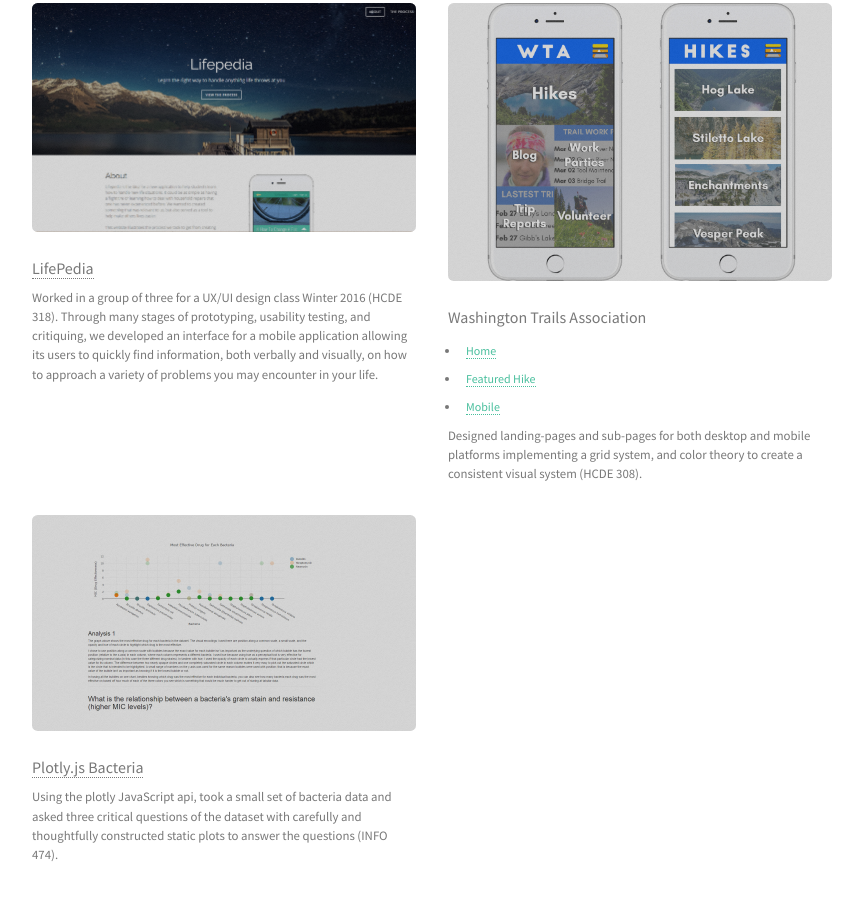
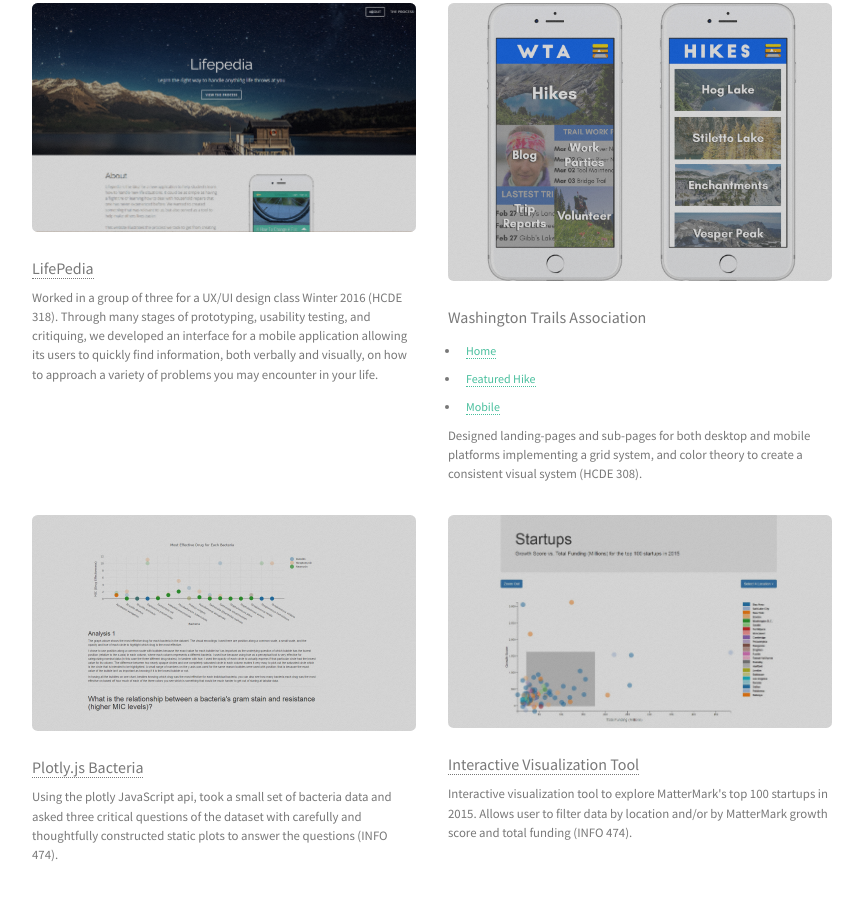
Before and after one commit to quinnmau/Portfolio, a plain HTML site: page index.html in a window 1280 px wide. Shown: the part 1291-2189 px from the top of the page, without its empty margins (400-1263 px from the left). Drawn offline with Linux system fonts and the light colour scheme.

Commit message:
added visualization tool

```diff
--- a/index.html
+++ b/index.html
@@ -108,12 +108,12 @@
 								<h3><a href="http://students.washington.edu/mauq/bacteria-charts/" target="_blank">Plotly.js Bacteria</a></h3>
 								<p>Using the plotly JavaScript api, took a small set of bacteria data and asked three critical questions of the dataset with carefully and thoughtfully constructed static plots to answer the questions (INFO 474).</p>
 							</article>
+							<article class="6u$ 12u$(xsmall) work-item">
+								<a href="images/startups.jpg" class="image fit thumb"><img src="images/startups.jpg" alt="" /></a>
+								<h3><a href="http://students.washington.edu/mauq/college-majors/" target="_blank">Interactive Visualization Tool</a></h3>
+								<p>Interactive visualization tool to explore MatterMark's top 100 startups in 2015. Allows user to filter data by location and/or by MatterMark growth score and total funding (INFO 474).</p>
+							</article>
                             <!--
-							<article class="6u$ 12u$(xsmall) work-item">
-								<a href="images/fulls/06.jpg" class="image fit thumb"><img src="images/thumbs/06.jpg" alt="" /></a>
-								<h3>Risus ornare lacinia</h3>
-								<p>Lorem ipsum dolor sit amet nisl sed nullam feugiat.</p>
-							</article>
 						</div>
 						<ul class="actions">
 							<li><a href="#" class="button">Full Portfolio</a></li>
```
Also changed, not shown: images/startups.jpg (added).
